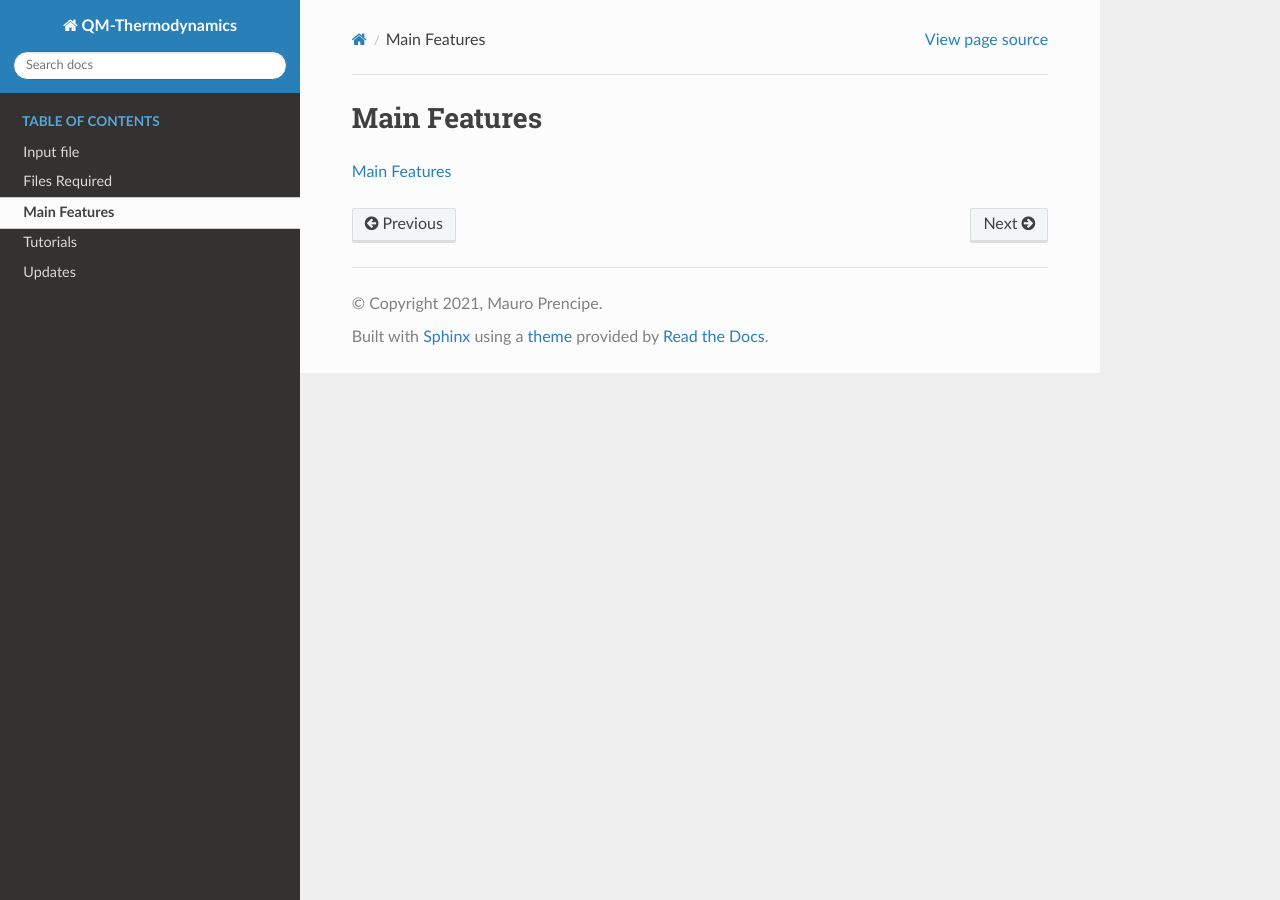
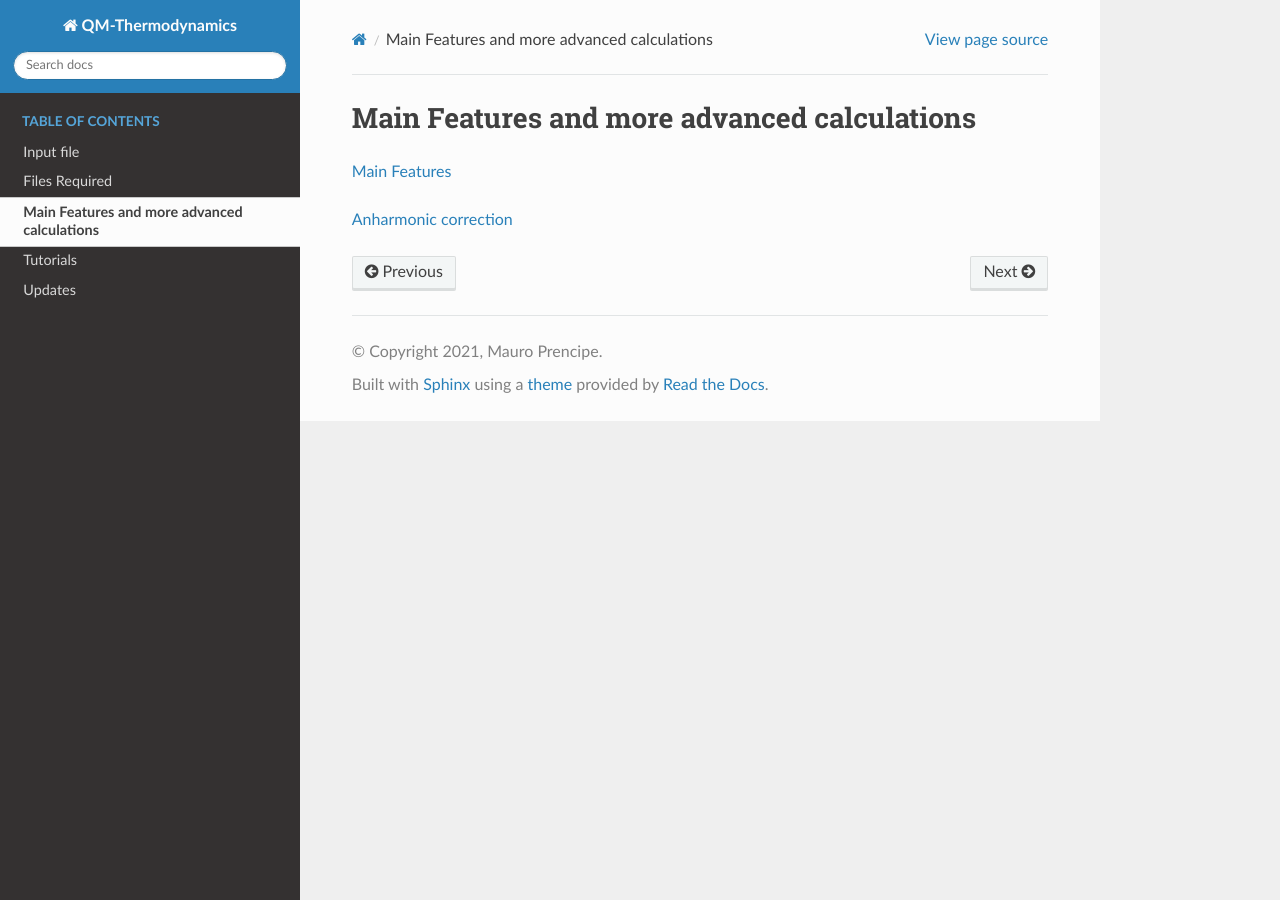
Before and after one commit to Mauro-Prencipe/QM-thermodynamics, a Sphinx documentation site: the page built from docs/Main_features.rst, in a window 1280 px wide. Built offline with Sphinx 7.4.7 and the Read the Docs theme 2.0.0, drawn with Linux system fonts in a browser that asks for light colours.

Commit message:
Update Main_features.rst

```diff
--- a/docs/Main_features.rst
+++ b/docs/Main_features.rst
@@ -1,6 +1,10 @@
-Main Features
-=============
+Main Features and more advanced calculations
+============================================
 
 `Main Features`_
 
 .. _Main Features: _static/Main_features.html
+
+`Anharmonic correction`_
+
+.. _Anharmonic correction: _static/anharmonic.html
```
